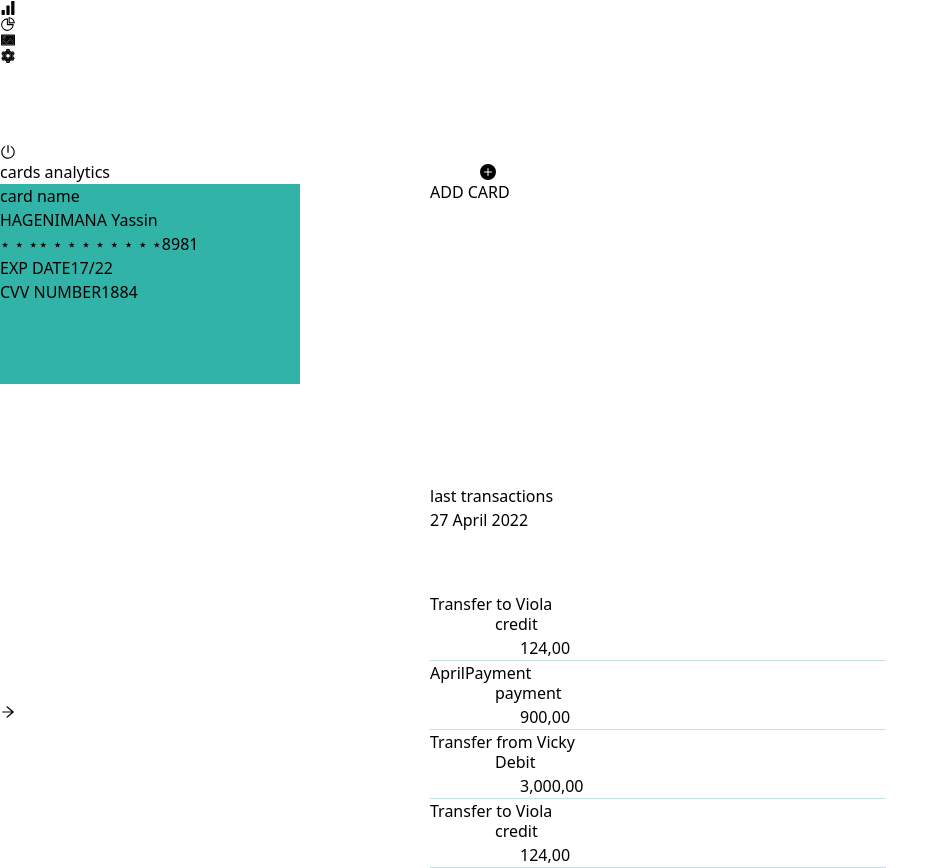
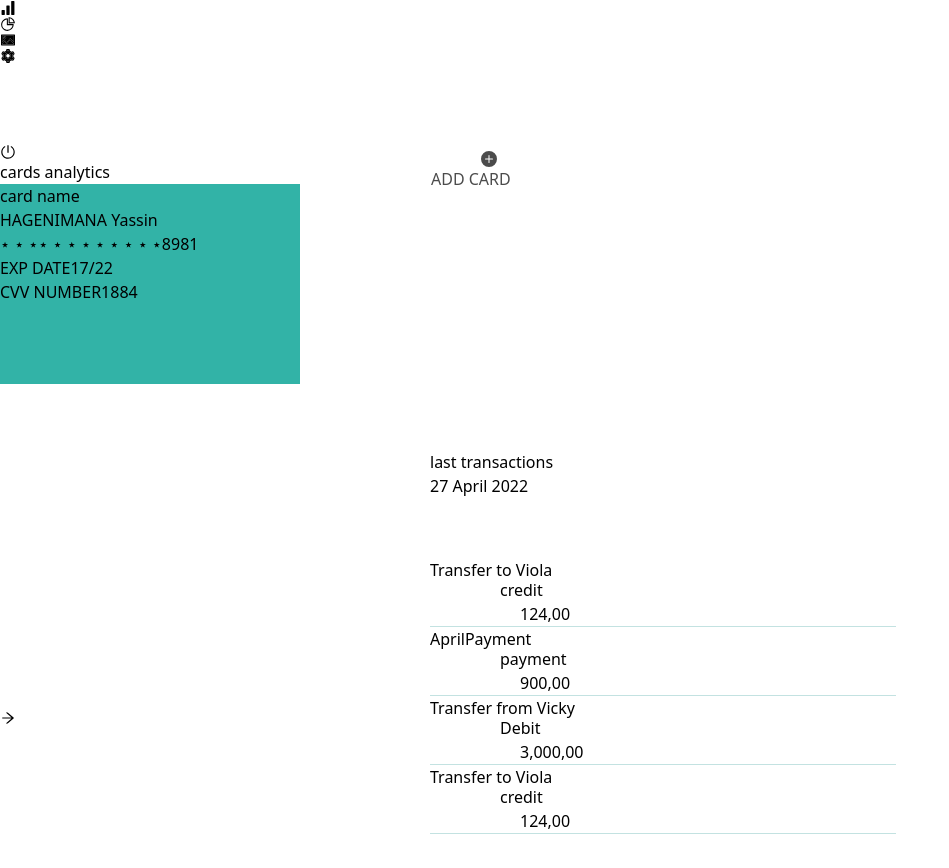
Before and after one commit to Mugisha-isaac/dashboard, a Next.js app: page / in a window 1280 px wide. Shown: the whole page, without its empty margins (0-949 px from the left). After the commit the page ends 834 px from the top, so only its background shows below. Built offline with nearby package versions, Linux system fonts and the light colour scheme.

Commit message:
added add to card div with styles

```diff
--- a/components/CardComponent.tsx
+++ b/components/CardComponent.tsx
@@ -43,10 +43,10 @@ const CardComponent:FunctionComponent<
                 </div>
             </div>
         </div>
-        <div className="bg-low_dark rounded-2xl relative " style={{width:'480px', marginTop:'-240px', marginLeft:'430px', height:'540px'}} >
-               <div className="border-dotted border-white bg-white absolute top-5 right-5 " style={{width:'120px', height:'140px'}}>
+        <div className="bg-low_dark rounded-2xl relative " style={{width:'490px', marginTop:'-254px', marginLeft:'430px', height:'580px'}} >
+               <div className="border-dotted border-white bg-low_dark  absolute top-5 right-5 " style={{width:'120px', height:'140px',opacity:'0.7', border:'1px dashed #ffff'}}>
                  <BsFillPlusCircleFill className="text-white h-7 w-7 bg-none" style={{marginTop:'20px', marginLeft:'50px'}} />
-                 <p className="text-small text-white pt-10 pl-5 ">ADD CARD</p>
+                 <p className="text-small text-white pt-10 pl-5 " style={{opacity:'1'}}>ADD CARD</p>
                </div>
                <div className=" absolute" style={{marginTop:'180px', width:'100%'}}>
                    <p className="capitalize text-xl  text-white px-8">last transactions</p>
@@ -61,9 +61,9 @@ const CardComponent:FunctionComponent<
                          <div className=" px-5 mt-3 text-white last:border-collapse  ml-3" style={{width:'95%', height:'auto', borderBottom:'1px solid #C3E2E1 '}}>
                              <div className="grid grid-cols-3 grid-rows-1  mb-6">
                                 {/* <p><BiLogIn className="w-4 h-2"/></p>  */}
-                                <p>{data.trans_name}</p>
+                                <p className="ml-5 w-50">{data.trans_name}</p>
                                 {/* <p className="text-small_white  px-6">{data.status}</p> */}
-                                <div className="" style={{marginLeft:'60px'}}>
+                                <div className="" style={{marginLeft:'65px',width:'100%'}}>
                                 {
                                     data.status === 'credit' ?(
                                         <div className="flex flex-row clear-left">
```
